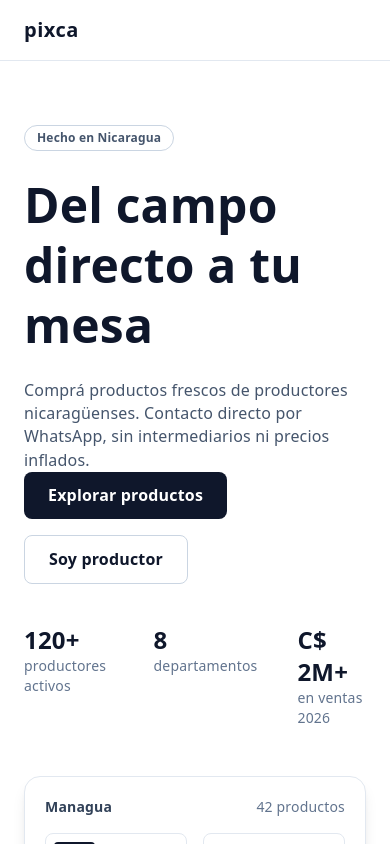
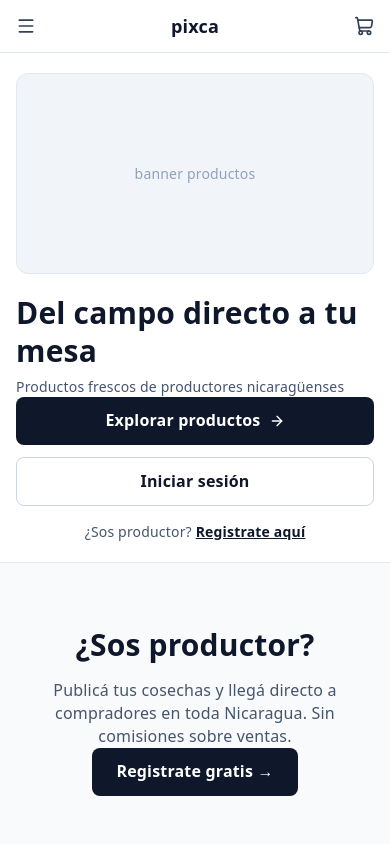
Before and after one commit to enggas/Proyecto_Hackaton_Guardabravos, a React (Vite) app: page / in a window 390 px wide. Shown: the top 844 px of the page. Built offline with nearby package versions, Linux system fonts and the light colour scheme.

Commit message:
feat(ui): agregar topbar y hero version mobile
Layout mobile propio (menu, logo, banner, headline corto y CTAs
apilados) segun el wireframe de la version celular, separado del
layout de escritorio con md:hidden / hidden md:block.

```diff
--- /dev/null
+++ b/src/features/landing/components/mobile/MobileHero.jsx
@@ -0,0 +1,41 @@
+import { ArrowRight } from 'lucide-react'
+
+export const MobileHero = () => {
+  return (
+    <section className="px-4 py-5">
+      <div className="aspect-video bg-slate-100 border border-slate-200 rounded-xl flex items-center justify-center mb-5">
+        <span className="text-sm text-slate-400">banner productos</span>
+      </div>
+
+      <h1 className="text-3xl font-bold text-slate-900 leading-tight mb-2">
+        Del campo directo a tu mesa
+      </h1>
+
+      <p className="text-sm text-slate-600 mb-5">
+        Productos frescos de productores nicaragüenses
+      </p>
+
+      <a
+        href="#productos"
+        className="flex items-center justify-center gap-2 w-full py-3 bg-slate-900 hover:bg-slate-800 text-white font-semibold rounded-lg transition-colors mb-3"
+      >
+        Explorar productos
+        <ArrowRight className="w-4 h-4" />
+      </a>
+
+      <a
+        href="#login"
+        className="block text-center w-full py-3 border border-slate-300 text-slate-900 font-semibold rounded-lg mb-4"
+      >
+        Iniciar sesión
+      </a>
+
+      <p className="text-center text-sm text-slate-600">
+        ¿Sos productor?{' '}
+        <a href="#productor" className="font-semibold text-slate-900 underline">
+          Registrate aquí
+        </a>
+      </p>
+    </section>
+  )
+}
--- /dev/null
+++ b/src/features/landing/components/mobile/MobileTopBar.jsx
@@ -0,0 +1,17 @@
+import { Menu, ShoppingCart } from 'lucide-react'
+
+export const MobileTopBar = () => {
+  return (
+    <header className="flex items-center justify-between px-4 py-3 border-b border-slate-200">
+      <button type="button" aria-label="Abrir menú" className="text-slate-700">
+        <Menu className="w-5 h-5" />
+      </button>
+
+      <span className="text-lg font-bold text-slate-900">pixca</span>
+
+      <button type="button" aria-label="Carrito" className="text-slate-700">
+        <ShoppingCart className="w-5 h-5" />
+      </button>
+    </header>
+  )
+}
--- a/src/features/landing/pages/LandingPage.jsx
+++ b/src/features/landing/pages/LandingPage.jsx
@@ -4,14 +4,24 @@ import { HowItWorks } from '../components/HowItWorks'
 import { FeaturedProducts } from '../components/FeaturedProducts'
 import { ProducerCta } from '../components/ProducerCta'
 import { Footer } from '../components/Footer'
+import { MobileTopBar } from '../components/mobile/MobileTopBar'
+import { MobileHero } from '../components/mobile/MobileHero'
 
 export const LandingPage = () => {
   return (
     <div className="min-h-screen bg-white">
-      <Navbar />
-      <Hero />
-      <HowItWorks />
-      <FeaturedProducts />
+      <div className="hidden md:block">
+        <Navbar />
+        <Hero />
+        <HowItWorks />
+        <FeaturedProducts />
+      </div>
+
+      <div className="md:hidden">
+        <MobileTopBar />
+        <MobileHero />
+      </div>
+
       <ProducerCta />
       <Footer />
     </div>
```
